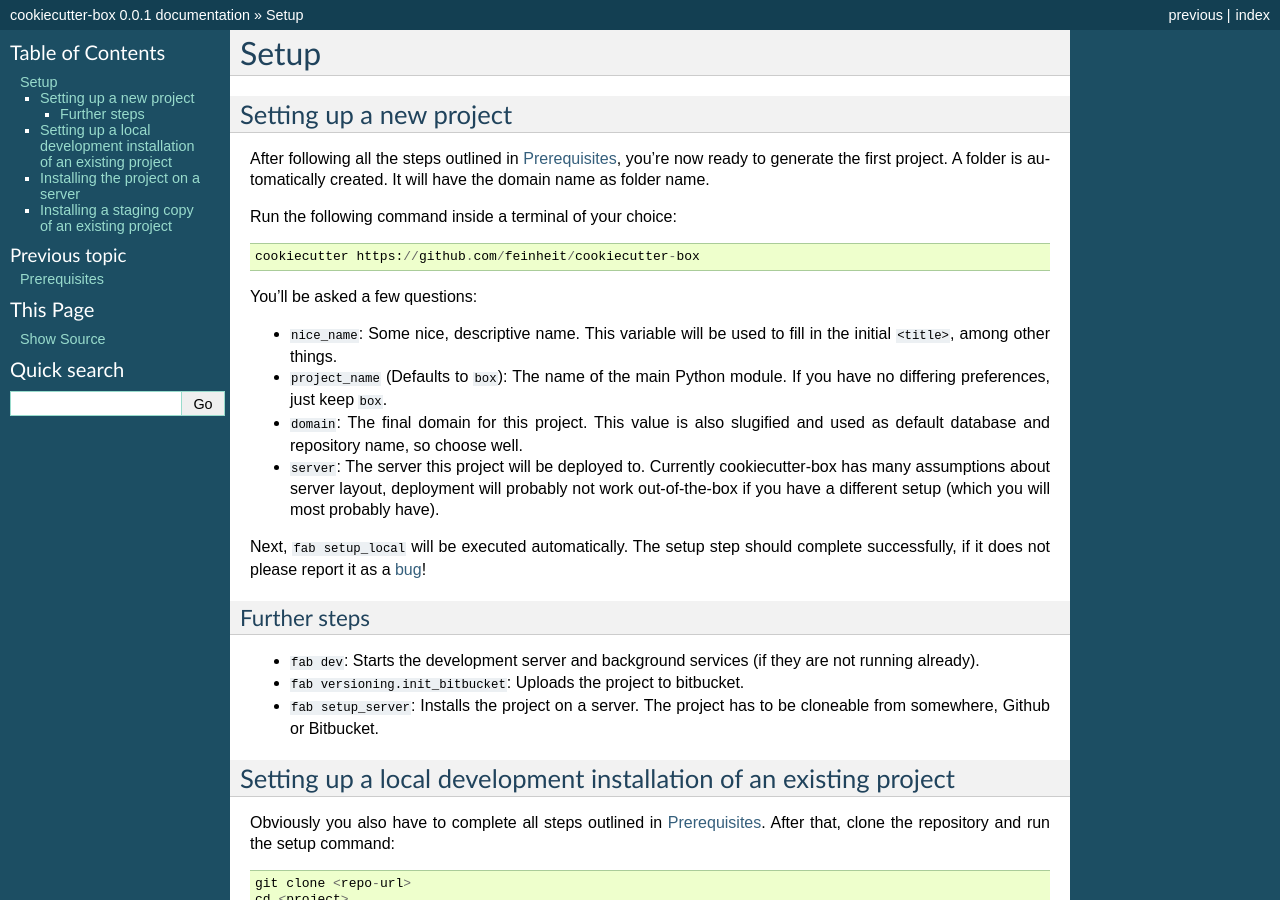
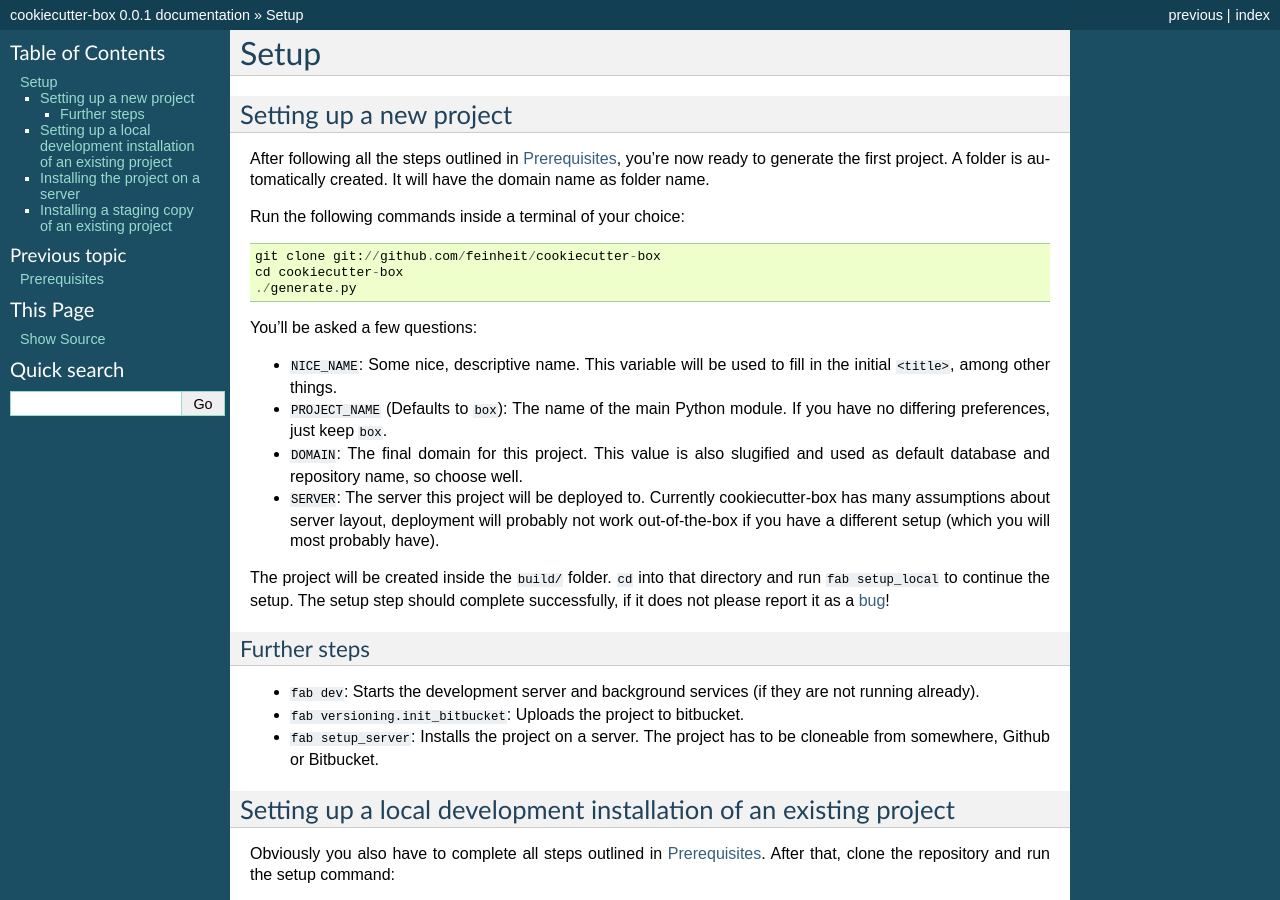
Before and after one commit to feinheit/feincms-in-a-box, a Sphinx documentation site: the page built from docs/setup.rst, in a window 1280 px wide and 900 px high. Built offline with Sphinx 7.4.7, drawn with Linux system fonts in a browser that asks for light colours.

Commit message:
Remove references to cookiecutter

```diff
--- a/README.rst
+++ b/README.rst
@@ -3,8 +3,6 @@
 ================
 
 Quickly bootstrap projects using Django_, FeinCMS_, and Foundation_.
-
-This is a cookiecutter_ project template.
 
 Instructions and other documentation is hosted on read the docs:
 Documentation_
@@ -12,5 +10,4 @@
 .. _Django: https://www.djangoproject.com/
 .. _FeinCMS: https://feincms.org/
 .. _Foundation: https://foundation.zurb.com/
-.. _cookiecutter: https://github.com/audreyr/cookiecutter
 .. _Documentation: https://cookiecutter-box.readthedocs.org/
--- a/docs/setup.rst
+++ b/docs/setup.rst
@@ -11,25 +11,28 @@
 ready to generate the first project. A folder is automatically created. It will
 have the domain name as folder name.
 
-Run the following command inside a terminal of your choice::
+Run the following commands inside a terminal of your choice::
 
-    cookiecutter https://github.com/feinheit/cookiecutter-box
+    git clone git://github.com/feinheit/cookiecutter-box
+    cd cookiecutter-box
+    ./generate.py
 
 You'll be asked a few questions:
 
-- ``nice_name``: Some nice, descriptive name. This variable will be used to
+- ``NICE_NAME``: Some nice, descriptive name. This variable will be used to
   fill in the initial ``<title>``, among other things.
-- ``project_name`` (Defaults to ``box``): The name of the main Python module.
+- ``PROJECT_NAME`` (Defaults to ``box``): The name of the main Python module.
   If you have no differing preferences, just keep ``box``.
-- ``domain``: The final domain for this project. This value is also slugified
+- ``DOMAIN``: The final domain for this project. This value is also slugified
   and used as default database and repository name, so choose well.
-- ``server``: The server this project will be deployed to. Currently
+- ``SERVER``: The server this project will be deployed to. Currently
   cookiecutter-box has many assumptions about server layout, deployment will
   probably not work out-of-the-box if you have a different setup (which you
   will most probably have).
 
-Next, ``fab setup_local`` will be executed automatically. The setup step should
-complete successfully, if it does not please report it as a bug_!
+The project will be created inside the ``build/`` folder. ``cd`` into that
+directory and run ``fab setup_local`` to continue the setup. The setup step
+should complete successfully, if it does not please report it as a bug_!
 
 .. _bug: https://www.pivotaltracker.com/projects/1156128
 
--- a/generate.py
+++ b/generate.py
@@ -39,7 +39,7 @@
             return default
 
 
-def determine_context():
+def ask_for_context():
     context = dict((
         key,
         readline(key, default=default)) for key, default in DEFAULT_CONTEXT)
@@ -117,7 +117,7 @@
 
 
 if __name__ == '__main__':
-    context = determine_context()
+    context = ask_for_context()
     from pprint import pprint
     pprint(context)
     walker('$DOMAIN', context)
```
Also changed, not shown: docs/prerequisites.rst (+4 -6 lines), 1 other file.
